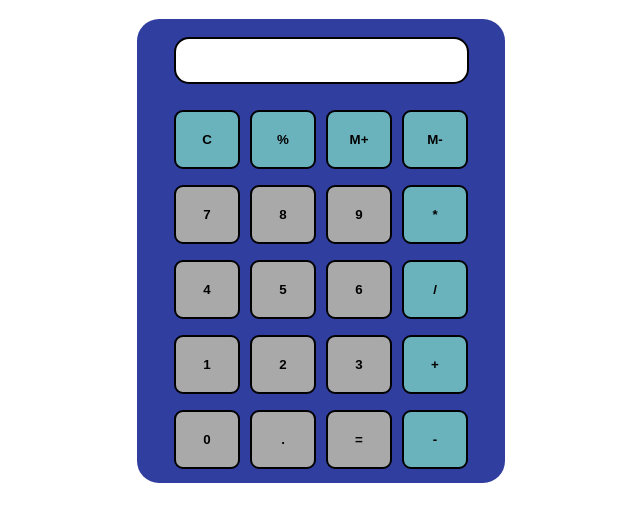
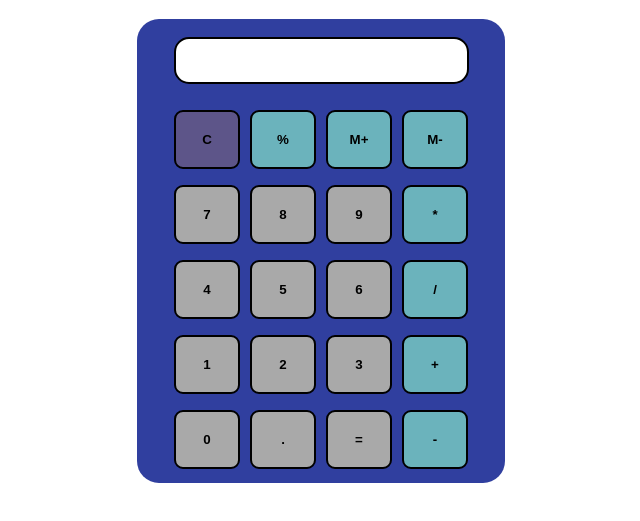
Before and after one commit to ajiteshkumar9315/codsoft, a plain HTML site: page index.html in a window 1280 px wide. In both pictures the pointer is over the button 526 px from the left and 200 px from the top of the page. Shown: the part 61-582 px from the top of the page, without its empty margins (319-959 px from the left). Drawn offline with Linux system fonts and the light colour scheme.

Commit message:
update css

```diff
--- a/style.css
+++ b/style.css
@@ -53,3 +53,8 @@
 .btn{
     background-color: #6bb3bc;
 }
+
+.button:hover{
+    /* width: 58px; */
+    background: #5d5589;
+}
```
